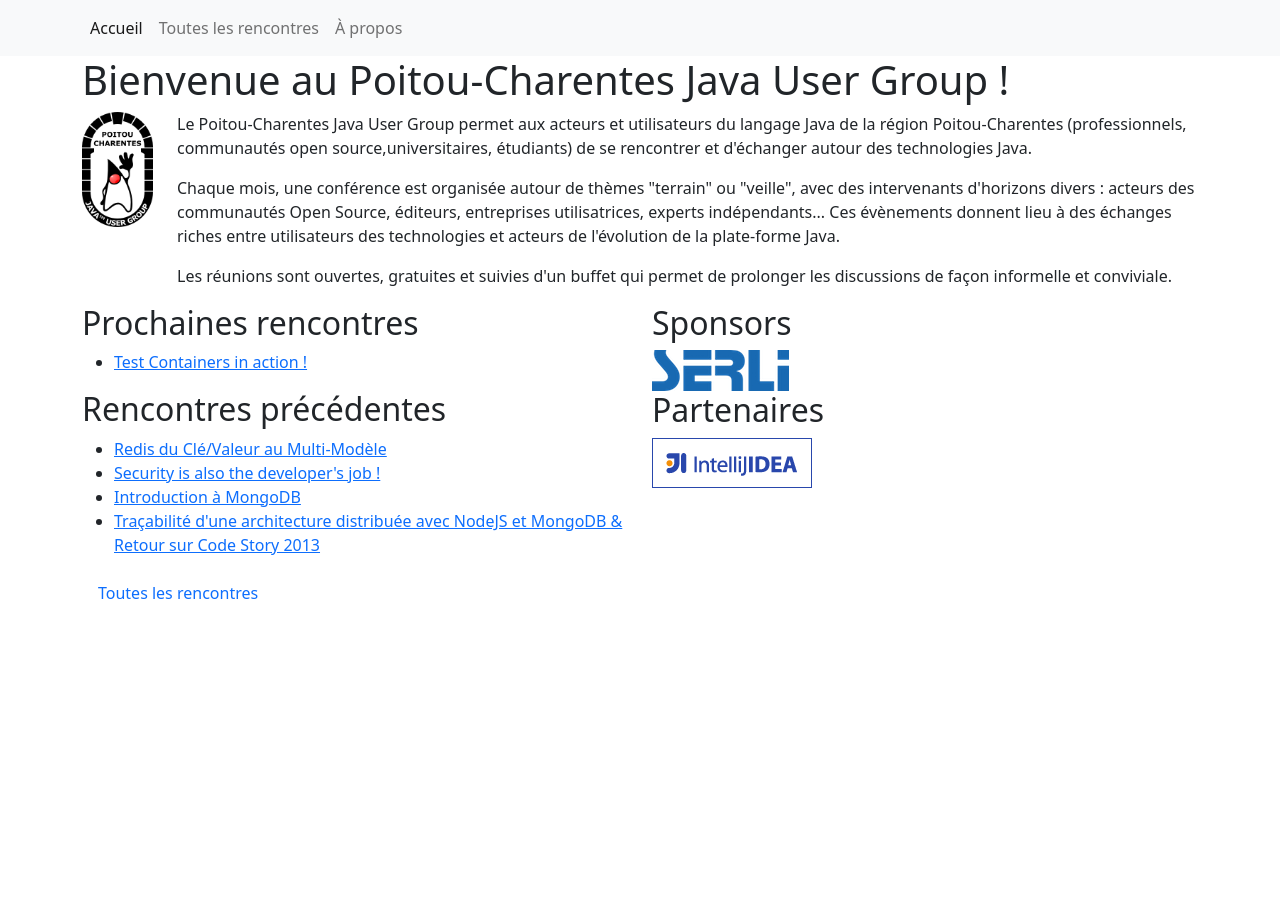
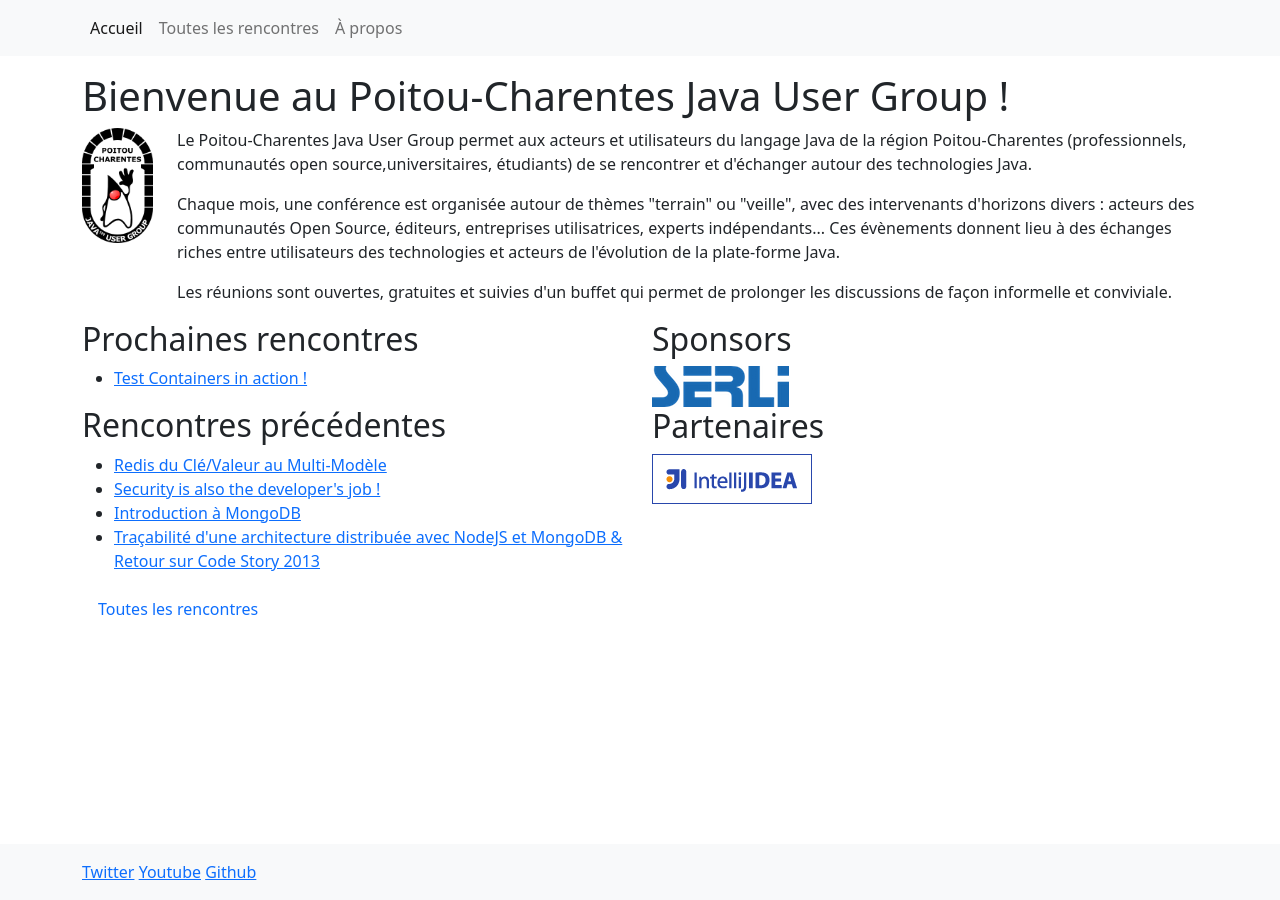
Before and after one commit to Serli/poitoucharentesjug.org, a Jekyll site: the page built from index.html, in a window 1280 px wide. Built offline with Jekyll 4.4.1, drawn with Linux system fonts in a browser that asks for light colours.

Commit message:
Ajout d'un footer sticky

```diff
--- a/_layouts/default.html
+++ b/_layouts/default.html
@@ -1,5 +1,5 @@
 <!DOCTYPE html>
-<html lang="fr">
+<html lang="fr" class="h-100">
 
 <head>
     <meta charset="utf-8">
@@ -10,7 +10,7 @@
     <link rel="stylesheet" href="{{ "/assets/styles/main.css" | relative_url }}">
 </head>
 
-<body>
+<body class="d-flex flex-column h-100">
 
     <nav class="navbar navbar-expand-lg navbar-light bg-light">
         <div class="container">
@@ -35,11 +35,19 @@
         </div>
     </nav>
 
-    <main>
+    <main class="flex-shrink-0 pt-3">
         <div id="main-container" class="container">
             {{ content }}
         </div>
     </main>
+
+    <footer class="footer mt-auto py-3 bg-light">
+        <div class="container">
+            <a href="https://twitter.com/poitoujug" target="_blank" rel="noreferrer noopener" title="Twitter">Twitter</a>
+            <a href="https://www.youtube.com/channel/UCPu5I8miuaXw0YICfEDg_NA" target="_blank" rel="noreferrer noopener" title="Youtube">Youtube</a>
+            <a href="https://github.com/Serli/poitoucharentesjug.org" target="_blank" rel="noreferrer noopener" title="Github">Github</a>
+        </div>
+    </footer>
 
     <script type="text/javascript" src="{{ "/assets/scripts/bootstrap/bootstrap.bundle.min.js" | relative_url }}"></script>
 
```
